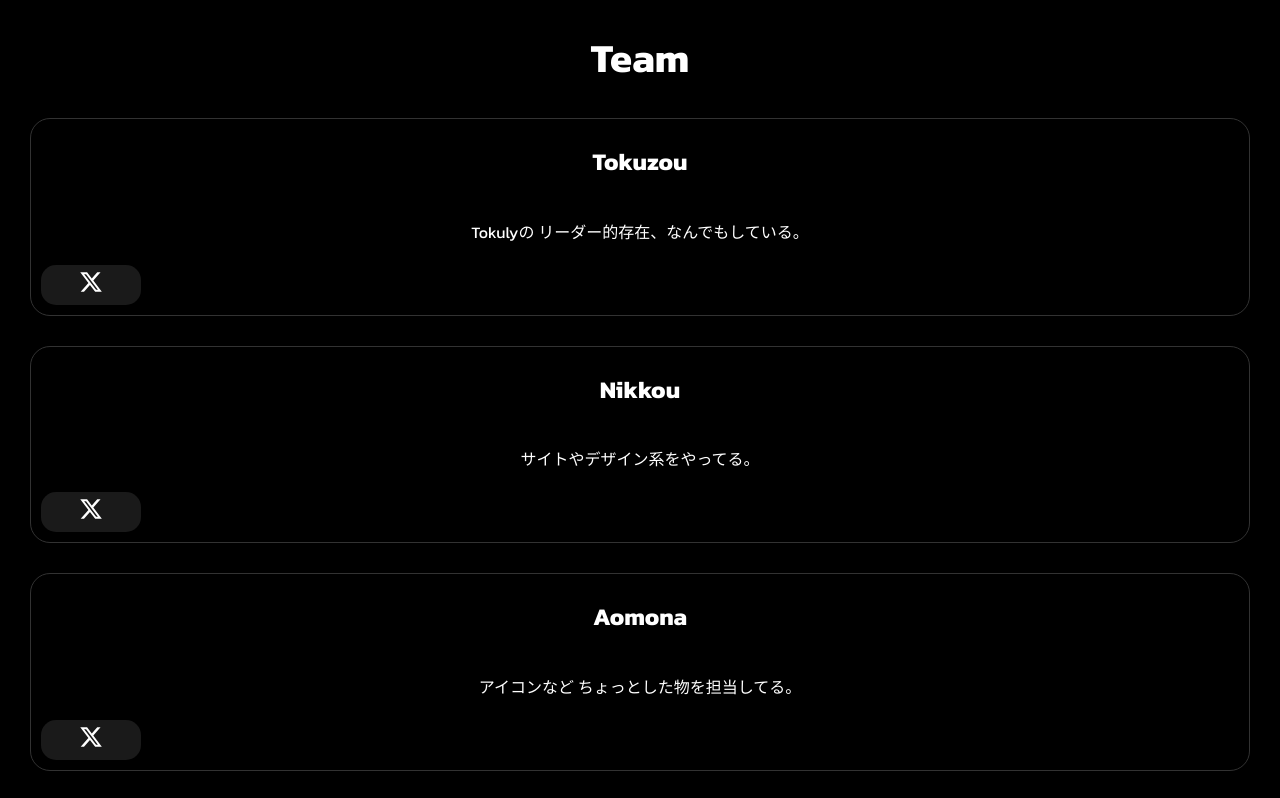
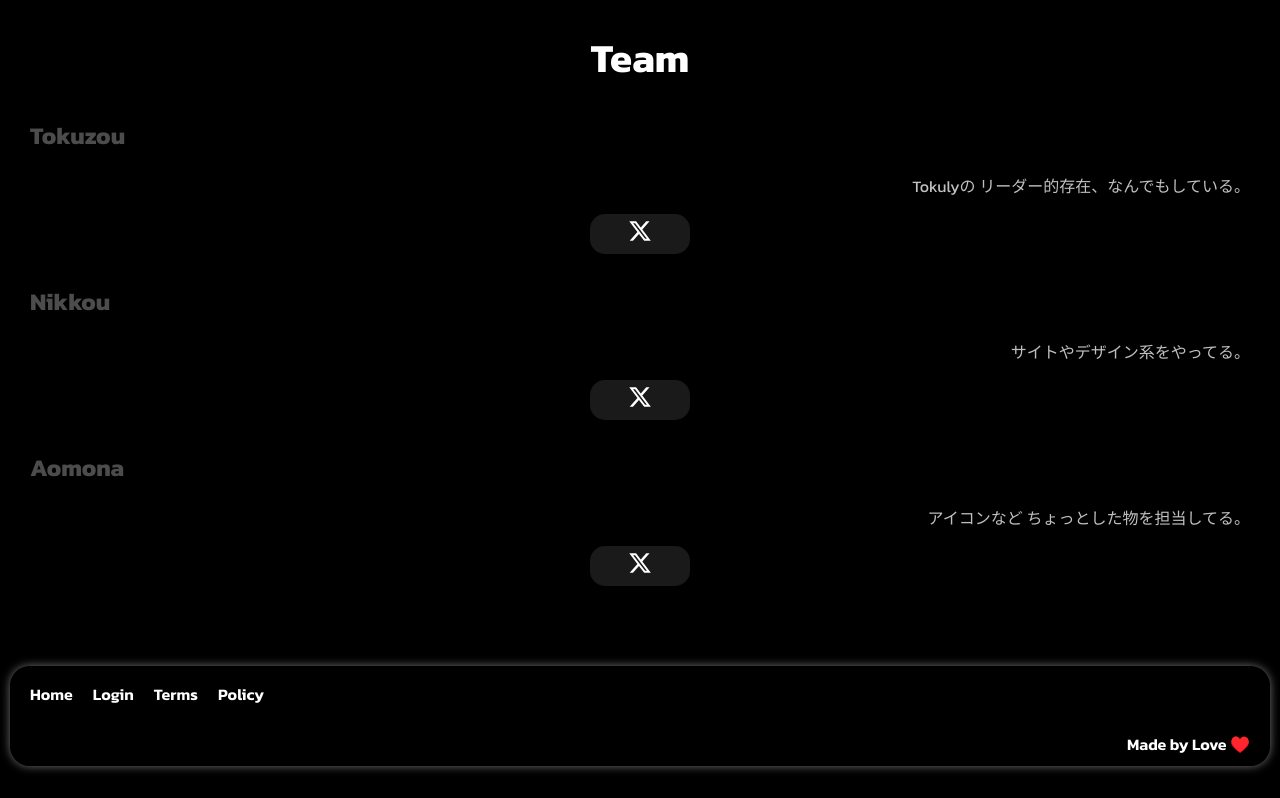
Before and after one commit to nikkou-0814/tokuly-website, a plain HTML site: page about/index.html in a window 1280 px wide. Shown: the part 1802-2600 px from the top of the page. Drawn offline with Linux system fonts and the light colour scheme; a web font is replaced by a local one.

Commit message:
team fix!

```diff
--- a/about/index.html
+++ b/about/index.html
@@ -60,28 +60,28 @@
 
     <div class="ourteam" id="ourteam">
         <h1 style="font-size: 40px;">Team</h1>
-        <div class="teams">
-            <h2 class="teamname">Tokuzou</h2>
-            <p class="teamtext">Tokulyの <span class="emphasis">リーダー</span>的存在、なんでもしている。</p>
-            <div class="teamacc">
+        <div class="teams" id="teamsjstokuzou">
+            <h2 class="teamname" id="teamsnamejstokuzou">Tokuzou</h2>
+            <p class="teamtext" id="teamstextjstokuzou">Tokulyの <span class="emphasis">リーダー</span>的存在、なんでもしている。</p>
+            <div class="teamacc" id="teamaccjstokuzou">
                 <a href="https://x.com/tokuchan0829">
                     <svg xmlns="http://www.w3.org/2000/svg" height="3vh" viewBox="0 0 512 512"><!--!Font Awesome Free 6.5.1 by @fontawesome - https://fontawesome.com License - https://fontawesome.com/license/free Copyright 2023 Fonticons, Inc.--><path fill="#ffffff" d="M389.2 48h70.6L305.6 224.2 487 464H345L233.7 318.6 106.5 464H35.8L200.7 275.5 26.8 48H172.4L272.9 180.9 389.2 48zM364.4 421.8h39.1L151.1 88h-42L364.4 421.8z"/></svg>
                 </a>
             </div>
         </div>
-        <div class="teams">
-            <h2 class="teamname">Nikkou</h2>
-            <p class="teamtext"><span class="emphasis">サイト</span>や<span class="emphasis">デザイン</span>系をやってる。</p>
-            <div class="teamacc">
+        <div class="teams" id="teamsjsnikkou">
+            <h2 class="teamname" id="teamsnamejsnikkou">Nikkou</h2>
+            <p class="teamtext" id="teamstextjsnikkou"><span class="emphasis">サイト</span>や<span class="emphasis">デザイン</span>系をやってる。</p>
+            <div class="teamacc" id="teamaccjsnikkou">
                 <a href="https://x.com/nikkou0814">
                     <svg xmlns="http://www.w3.org/2000/svg" height="3vh" viewBox="0 0 512 512"><!--!Font Awesome Free 6.5.1 by @fontawesome - https://fontawesome.com License - https://fontawesome.com/license/free Copyright 2023 Fonticons, Inc.--><path fill="#ffffff" d="M389.2 48h70.6L305.6 224.2 487 464H345L233.7 318.6 106.5 464H35.8L200.7 275.5 26.8 48H172.4L272.9 180.9 389.2 48zM364.4 421.8h39.1L151.1 88h-42L364.4 421.8z"/></svg>
                 </a>
             </div>
         </div>
-        <div class="teams">
-            <h2 class="teamname">Aomona</h2>
-            <p class="teamtext"><span class="emphasis">アイコン</span>など <span class="emphasis">ちょっとした物</span>を担当してる。</p>
-            <div class="teamacc">
+        <div class="teams" id="teamsjsaomona">
+            <h2 class="teamname" id="teamsnamejsaomona">Aomona</h2>
+            <p class="teamtext" id="teamstextjsaomona"><span class="emphasis">アイコン</span>など <span class="emphasis">ちょっとした物</span>を担当してる。</p>
+            <div class="teamacc" id="teamaccjsaomona">
                 <a href="https://x.com/aomona_01">
                     <svg xmlns="http://www.w3.org/2000/svg" height="3vh" viewBox="0 0 512 512"><!--!Font Awesome Free 6.5.1 by @fontawesome - https://fontawesome.com License - https://fontawesome.com/license/free Copyright 2023 Fonticons, Inc.--><path fill="#ffffff" d="M389.2 48h70.6L305.6 224.2 487 464H345L233.7 318.6 106.5 464H35.8L200.7 275.5 26.8 48H172.4L272.9 180.9 389.2 48zM364.4 421.8h39.1L151.1 88h-42L364.4 421.8z"/></svg>
                 </a>
@@ -148,5 +148,50 @@
   });
 });
     </script>
+
+    <script>
+        function checkWindowSize() {
+            var windowWidth = window.innerWidth;
+
+            // ウィンドウの幅が500px未満の場合
+            if (windowWidth < 1000) {
+                document.getElementById('teamsjstokuzou').className = 'teams';
+                document.getElementById('teamsnamejstokuzou').className = 'teamname';
+                document.getElementById('teamstextjstokuzou').className = 'teamtext';
+                document.getElementById('teamaccjstokuzou').className = 'teamacc';
+
+                document.getElementById('teamsjsnikkou').className = 'teams';
+                document.getElementById('teamsnamejsnikkou').className = 'teamname';
+                document.getElementById('teamstextjsnikkou').className = 'teamtext';
+                document.getElementById('teamaccjsnikkou').className = 'teamacc';
+
+                document.getElementById('teamsjsaomona').className = 'teams';
+                document.getElementById('teamsnamejsaomona').className = 'teamname';
+                document.getElementById('teamstextjsaomona').className = 'teamtext';
+                document.getElementById('teamaccjsaomona').className = 'teamacc';
+            } else {
+                document.getElementById('teamsjstokuzou').className = 'teamsmax';
+                document.getElementById('teamsnamejstokuzou').className = 'teamnamemax';
+                document.getElementById('teamstextjstokuzou').className = 'teamtextmax';
+                document.getElementById('teamaccjstokuzou').className = 'teamaccmax';
+
+                document.getElementById('teamsjsnikkou').className = 'teamsmax';
+                document.getElementById('teamsnamejsnikkou').className = 'teamnamemax';
+                document.getElementById('teamstextjsnikkou').className = 'teamtextmax';
+                document.getElementById('teamaccjsnikkou').className = 'teamaccmax';
+
+                document.getElementById('teamsjsaomona').className = 'teamsmax';
+                document.getElementById('teamsnamejsaomona').className = 'teamnamemax';
+                document.getElementById('teamstextjsaomona').className = 'teamtextmax';
+                document.getElementById('teamaccjsaomona').className = 'teamaccmax';
+            }
+        }
+
+        // ウィンドウサイズが変更されたときにcheckWindowSize関数を呼び出す
+        window.addEventListener('resize', checkWindowSize);
+
+        // ページ読み込み時にも初回チェックを行う
+        checkWindowSize();
+    </script>
 </body>
 </html>
--- a/style.css
+++ b/style.css
@@ -420,6 +420,11 @@ body{
     background: black;
 }
 
+.teamsmax{
+    margin: 30px;
+    transition: all 0.3s ease;
+}
+
 .teamname{
     transition: all 0.5s;
     user-select: none;
@@ -427,6 +432,17 @@ body{
 
 .teamname:hover{
     transform: rotate(380deg);
+}
+
+.teamnamemax{
+    transition: all 0.5s;
+    user-select: none;
+    text-align: left;
+    color: #4c4c4c;
+}
+
+.teamnamemax:hover{
+    color: white;
 }
 
 .teamtext{
@@ -440,6 +456,12 @@ body{
         font-weight: 900;
         text-shadow: 0 0 20px rgb(255, 255, 255);
     }
+}
+
+.teamtextmax{
+    text-align: right;
+    color: rgb(192, 192, 192);
+    user-select: none;
 }
 
 .teamacc{
@@ -460,10 +482,29 @@ body{
     transition: all 0.3s;
 }
 
+.teamaccmax{
+    position: relative;
+    background-color: rgb(255, 255, 255, 0.1);
+    border-radius: 15px;
+    height: 40px;
+    width: 100px;
+    left: 50%;
+    transform: translate(-50px);
+}
+
+.teamaccmax svg:hover{
+    transform: scale(1.2);
+}
+
+.teamaccmax svg{
+    padding-top: 5px;
+    transition: all 0.3s;
+}
+
 .konamihidden {
     position: fixed;
     transition: all 0.5s;
-    bottom: -1000vh;
+    display: none;
 }
 
 .konamivisible {
@@ -494,11 +535,12 @@ body{
     display: flex;
     justify-content: center;
     align-items: center;
-    background-color: #313131;
+    background-color: #4c4c4c;
     font-size: 60px;
     cursor: pointer;
     border-radius: 10px;
     transition: all 0.2s;
+    animation: borderrainbow 4s linear infinite;
 }
 
 .konamiclosebtn:hover{
```
